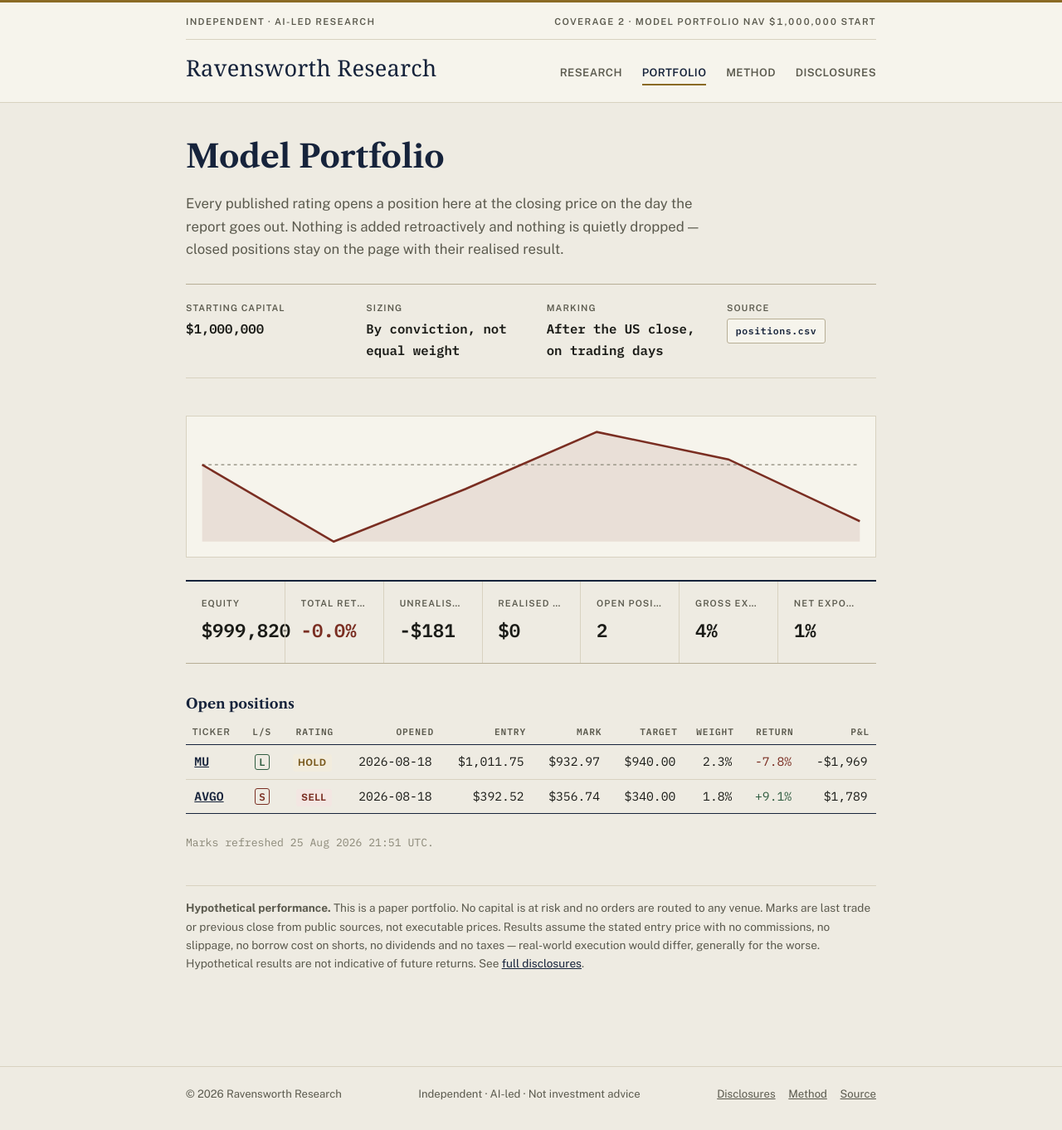
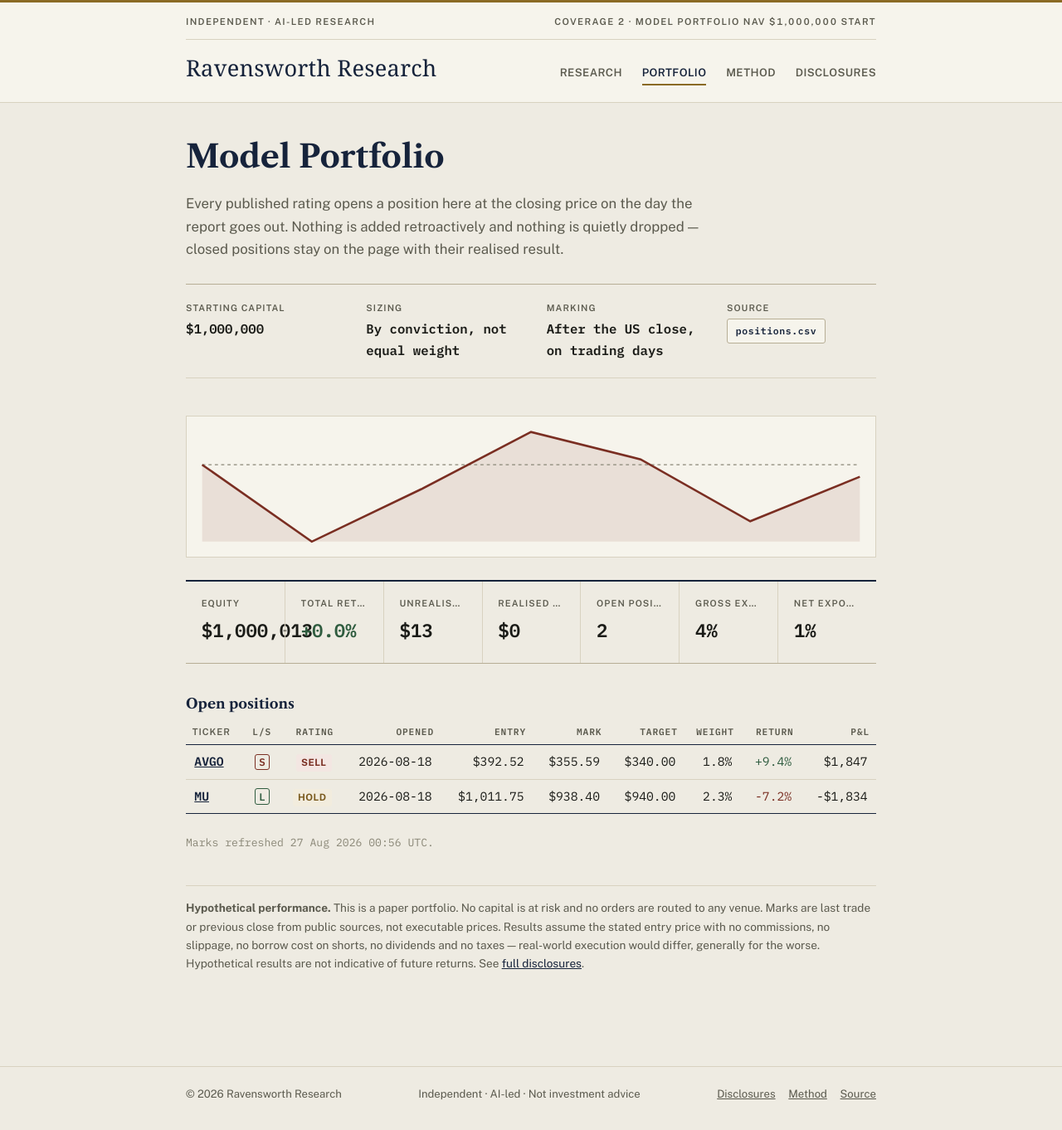
Before and after one commit to ryanrodrigues25200525-svg/ravensworth-research, a Jekyll site: the page built from portfolio.md, in a window 1280 px wide. Shown: the whole page at 83% size. Built offline with Jekyll 4.4.1, drawn with Linux system fonts in a browser that asks for light colours; some web fonts are replaced.

Commit message:
chore: refresh portfolio marks

```diff
--- a/data/equity_curve.csv
+++ b/data/equity_curve.csv
@@ -6,3 +6,4 @@ date,equity
 2026-08-21,1000079.25
 2026-08-24,999155.0
 2026-08-25,999819.5
+2026-08-27,1000012.75
--- a/portfolio.md
+++ b/portfolio.md
@@ -17,11 +17,11 @@ result.</p>
 </dl>
 
 <!-- PORTFOLIO:START -->
-<svg class="equity-curve" viewBox="0 0 640 120" role="img" aria-label="Model portfolio equity curve"><polygon points="8,112 8.0,39.1 132.8,112.0 257.6,62.2 382.4,8.0 507.2,34.0 632.0,92.7 632,112" fill="#7a2e22" opacity="0.10"/><line x1="8" y1="39.1" x2="632" y2="39.1" stroke="#8b8878" stroke-width="1" stroke-dasharray="3 3"/><polyline points="8.0,39.1 132.8,112.0 257.6,62.2 382.4,8.0 507.2,34.0 632.0,92.7" fill="none" stroke="#7a2e22" stroke-width="2"/></svg>
+<svg class="equity-curve" viewBox="0 0 640 120" role="img" aria-label="Model portfolio equity curve"><polygon points="8,112 8.0,39.1 112.0,112.0 216.0,62.2 320.0,8.0 424.0,34.0 528.0,92.7 632.0,50.5 632,112" fill="#7a2e22" opacity="0.10"/><line x1="8" y1="39.1" x2="632" y2="39.1" stroke="#8b8878" stroke-width="1" stroke-dasharray="3 3"/><polyline points="8.0,39.1 112.0,112.0 216.0,62.2 320.0,8.0 424.0,34.0 528.0,92.7 632.0,50.5" fill="none" stroke="#7a2e22" stroke-width="2"/></svg>
 <div class="stat-strip">
-<div class="stat-tile"><span class="stat-label">Equity</span><span class="stat-value">$999,820</span></div>
-<div class="stat-tile"><span class="stat-label">Total return</span><span class="stat-value"><span class="neg">-0.0%</span></span></div>
-<div class="stat-tile"><span class="stat-label">Unrealised P&amp;L</span><span class="stat-value">-$181</span></div>
+<div class="stat-tile"><span class="stat-label">Equity</span><span class="stat-value">$1,000,013</span></div>
+<div class="stat-tile"><span class="stat-label">Total return</span><span class="stat-value"><span class="pos">+0.0%</span></span></div>
+<div class="stat-tile"><span class="stat-label">Unrealised P&amp;L</span><span class="stat-value">$13</span></div>
 <div class="stat-tile"><span class="stat-label">Realised P&amp;L</span><span class="stat-value">$0</span></div>
 <div class="stat-tile"><span class="stat-label">Open positions</span><span class="stat-value">2</span></div>
 <div class="stat-tile"><span class="stat-label">Gross exposure</span><span class="stat-value">4%</span></div>
@@ -29,10 +29,10 @@ result.</p>
 </div>
 <h3>Open positions</h3>
 <div class="table-wrap"><table class="ledger"><thead><tr><th>Ticker</th><th>L/S</th><th>Rating</th><th>Opened</th><th>Entry</th><th>Mark</th><th>Target</th><th>Weight</th><th>Return</th><th>P&amp;L</th></tr></thead><tbody>
-<tr><td><a href="{{ '/research/2026-08-18-mu/' | relative_url }}">MU</a></td><td><span class="direction long">L</span></td><td><span class="badge hold">Hold</span></td><td>2026-08-18</td><td>$1,011.75</td><td>$932.97</td><td>$940.00</td><td>2.3%</td><td><span class="neg">-7.8%</span></td><td>-$1,969</td></tr>
-<tr><td><a href="{{ '/research/2026-08-18-avgo/' | relative_url }}">AVGO</a></td><td><span class="direction short">S</span></td><td><span class="badge sell">Sell</span></td><td>2026-08-18</td><td>$392.52</td><td>$356.74</td><td>$340.00</td><td>1.8%</td><td><span class="pos">+9.1%</span></td><td>$1,789</td></tr>
+<tr><td><a href="{{ '/research/2026-08-18-avgo/' | relative_url }}">AVGO</a></td><td><span class="direction short">S</span></td><td><span class="badge sell">Sell</span></td><td>2026-08-18</td><td>$392.52</td><td>$355.59</td><td>$340.00</td><td>1.8%</td><td><span class="pos">+9.4%</span></td><td>$1,847</td></tr>
+<tr><td><a href="{{ '/research/2026-08-18-mu/' | relative_url }}">MU</a></td><td><span class="direction long">L</span></td><td><span class="badge hold">Hold</span></td><td>2026-08-18</td><td>$1,011.75</td><td>$938.40</td><td>$940.00</td><td>2.3%</td><td><span class="neg">-7.2%</span></td><td>-$1,834</td></tr>
 </tbody></table></div>
-<p class="stamp">Marks refreshed 25 Aug 2026 21:51 UTC.</p>
+<p class="stamp">Marks refreshed 27 Aug 2026 00:56 UTC.</p>
 <!-- PORTFOLIO:END -->
 
 <div class="disclaimer">
```
